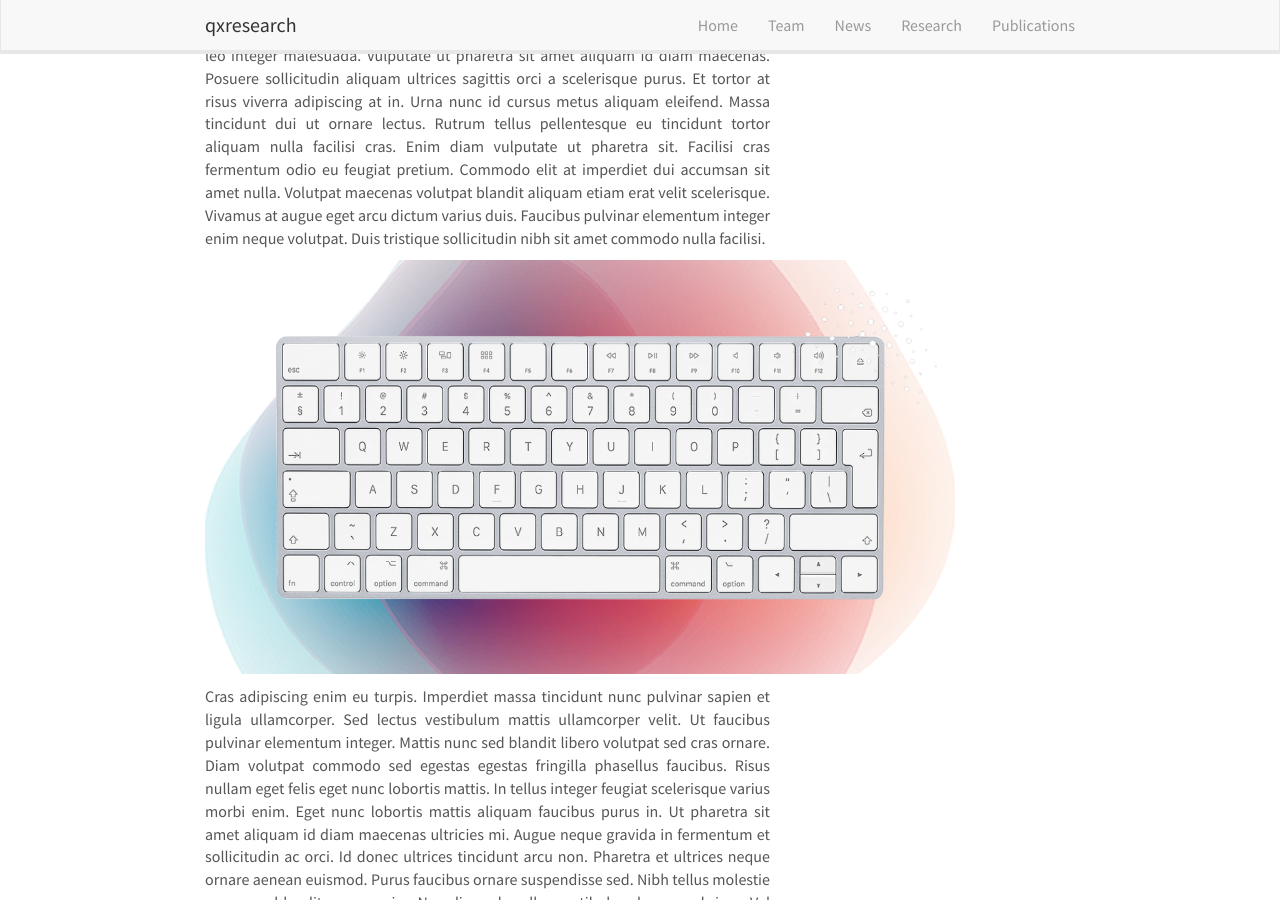
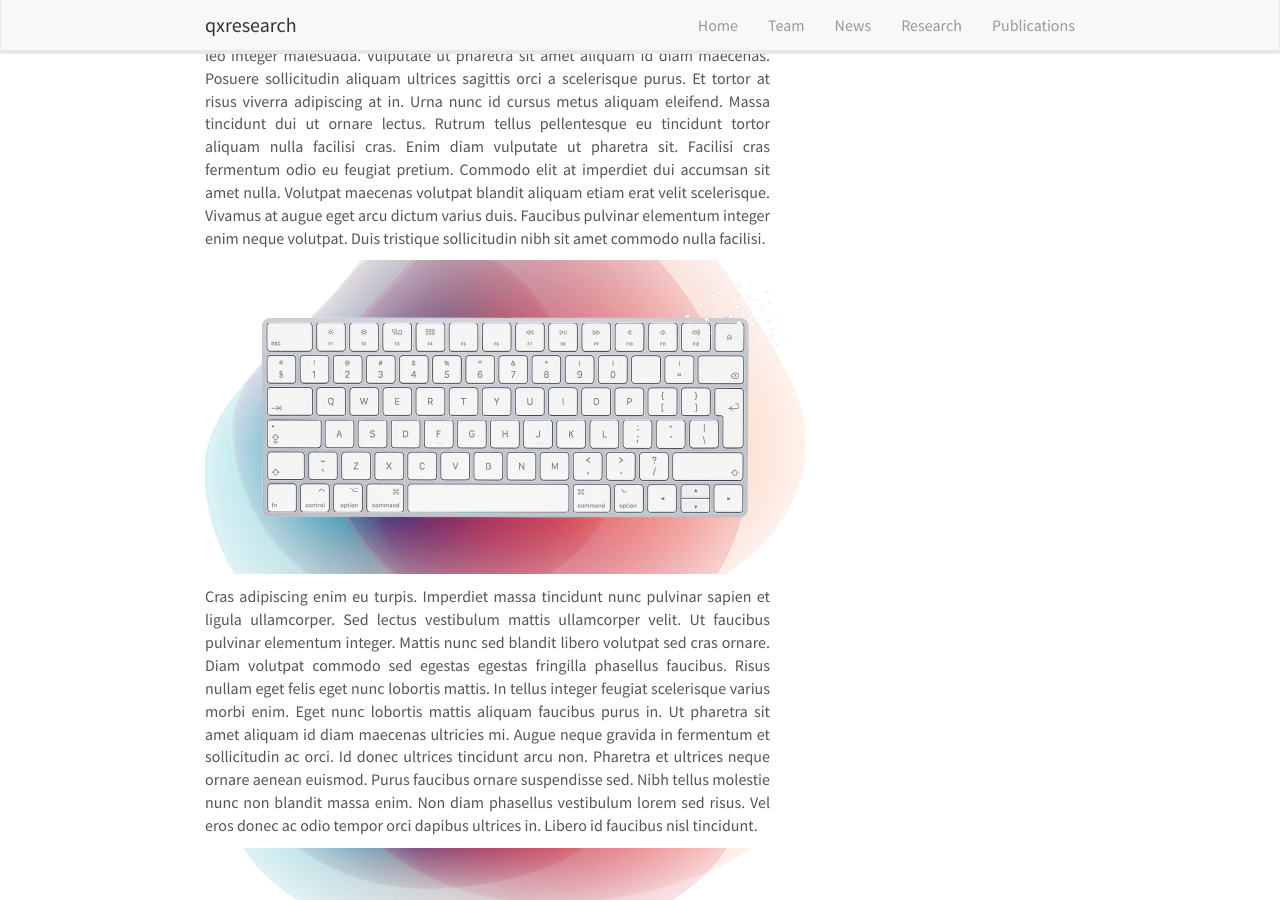
Before and after one commit to qxresearch/qxresearch.github.io, a Jekyll site: the page built from _pages/home.md, in a window 1280 px wide and 900 px high, scrolled down 516 px. Built offline with Jekyll 4.4.1, drawn with Linux system fonts in a browser that asks for light colours; nearby versions of some CDN libraries; comment, search, counter and statistics services are not loaded.

Commit message:
Update home.md

```diff
--- a/_pages/home.md
+++ b/_pages/home.md
@@ -22,7 +22,7 @@ Mauris qwqerqwerqwerqwerqwrqewrqwerqwerqwerqwerqwerqwer vitae ultricies leo inte
 
 <p align="center">
   <a href="https://www.youtube.com/channel/UCX7oe66V8zyFpAJyMfPL9VA">
-    <img src="https://raw.githubusercontent.com/qxresearch/qxresearch.github.io/main/images/Delete/key2.png" alt="Logo" width="750" height="414">
+    <img src="https://raw.githubusercontent.com/qxresearch/qxresearch.github.io/main/images/Delete/key2.png" alt="Logo" width="600" height="314">
   </a>
 </p>
 
```
